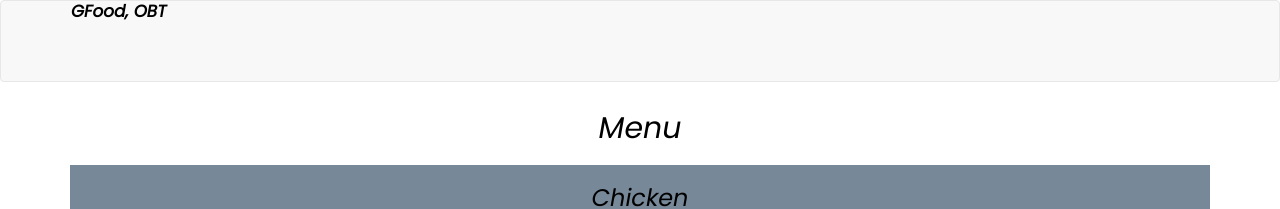
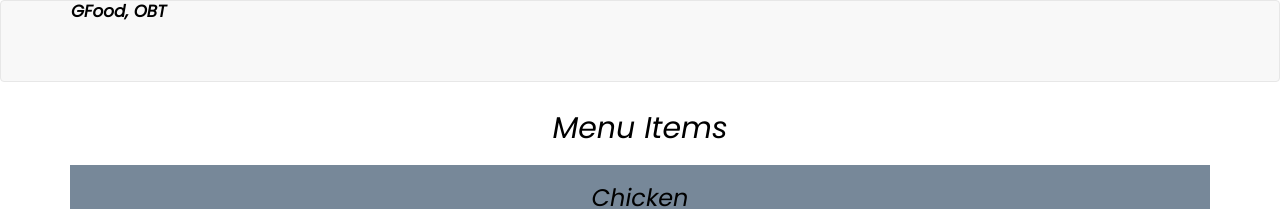
Before and after one commit to Gaiuscode/Coursera-mod3-assignment, a plain HTML site: page index.html in a window 1280 px wide. Shown: the top 209 px of the page. Drawn offline with Linux system fonts and the light colour scheme.

Commit message:
fixed it up

```diff
--- a/index.html
+++ b/index.html
@@ -52,7 +52,7 @@
     </header>
 
     <div id="main-content" class="container">
-        <h2 class="text-center"> Menu</h2>
+        <h2 class="text-center"> Menu Items </h2>
 
         <section id="menu-text" class="row">
             <div id="menu-item1" class="col-md-12">
```
